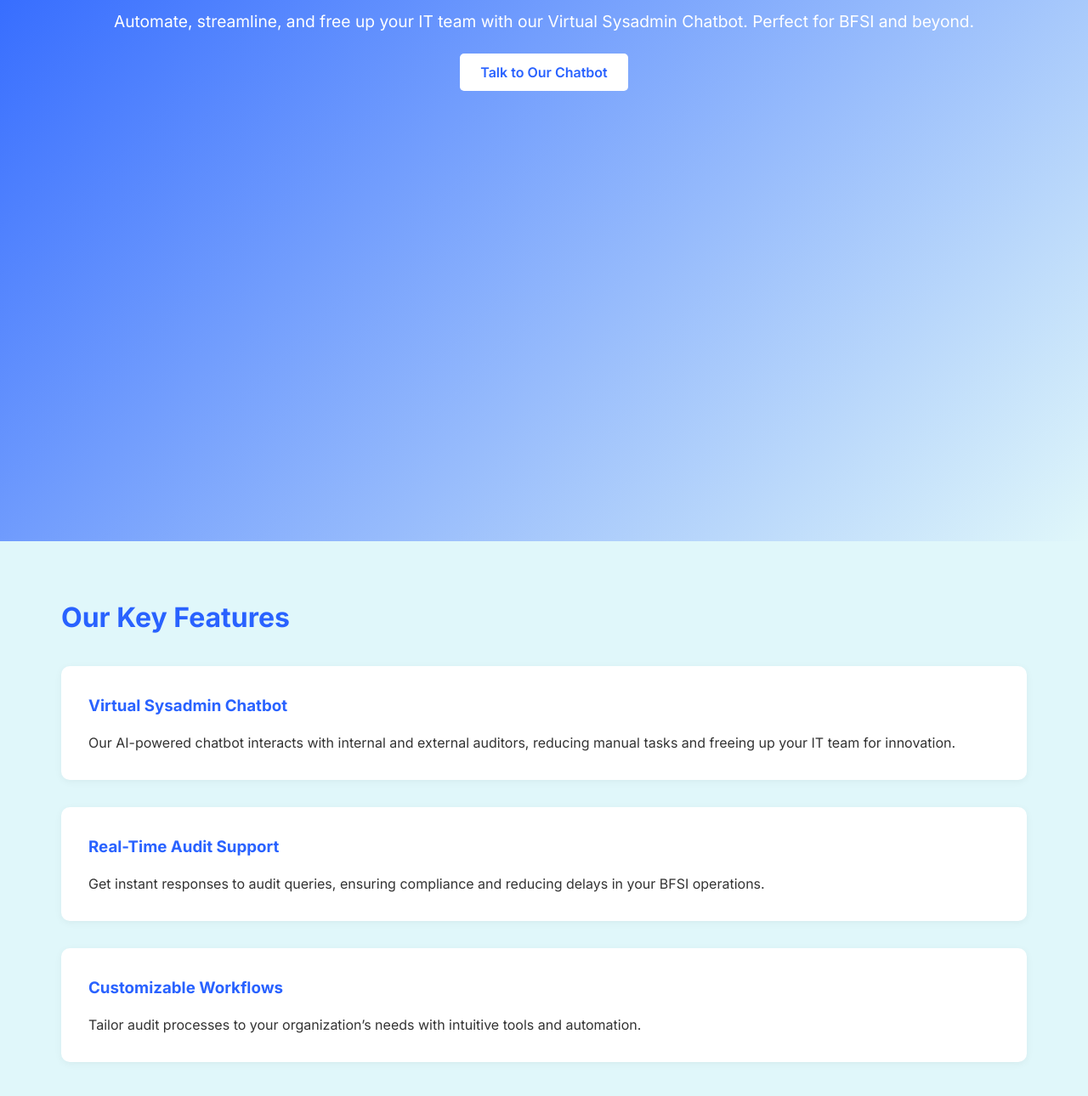
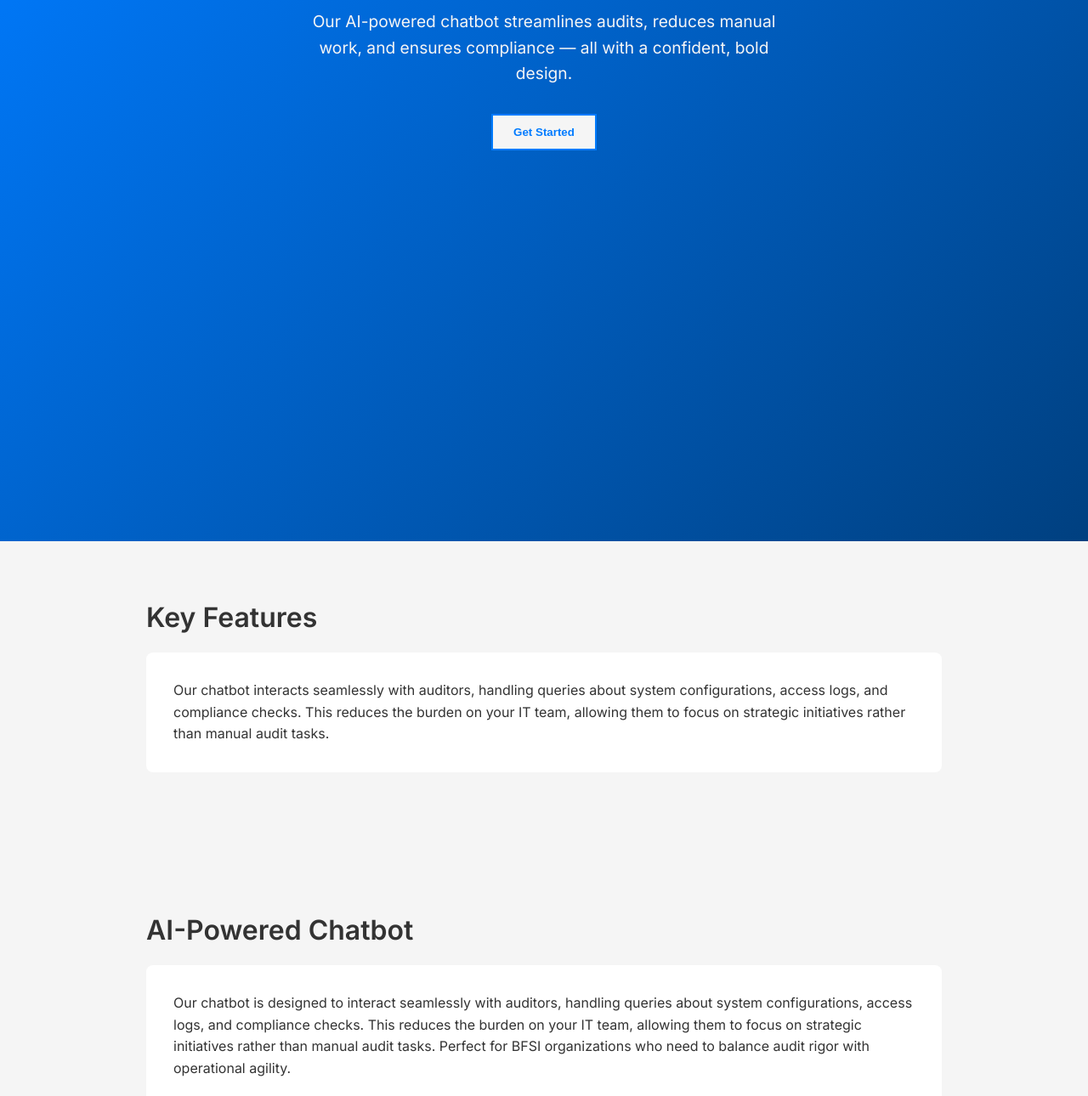
Before and after one commit to kauteetech/autoInfraAudit, a plain HTML site: page index.html in a window 1280 px wide. Shown: the part 163-1453 px from the top of the page at 85% size. Drawn offline with Linux system fonts and the light colour scheme.

Commit message:
Update index.html

```diff
--- a/index.html
+++ b/index.html
@@ -10,11 +10,12 @@
   <link rel="stylesheet" href="https://cdnjs.cloudflare.com/ajax/libs/font-awesome/6.5.0/css/all.min.css" integrity="sha512-..." crossorigin="anonymous" referrerpolicy="no-referrer" />
   <style>
     :root {
-      --primary: #2962ff; /* Vibrant Blue */
-      --accent: #e0f7fa; /* Light Blue */
-      --dark: #0e0e0e;
-      --light: #ffffff;
+      --primary: #007BFF; /* Deep Blue */
+      --accent: #004080; /* Dark Teal */
+      --background: #f5f5f5; /* Light Gray */
       --text-dark: #333333;
+      --card-bg: #ffffff;
+      --card-shadow: rgba(0, 0, 0, 0.1);
     }
 
     * {
@@ -26,7 +27,7 @@
     body {
       font-family: 'Inter', sans-serif;
       color: var(--text-dark);
-      background-color: var(--accent);
+      background-color: var(--background);
       line-height: 1.6;
     }
 
@@ -38,8 +39,8 @@
     header {
       position: fixed;
       width: 100%;
-      background: rgba(255, 255, 255, 0.95);
-      backdrop-filter: blur(10px);
+      background: linear-gradient(135deg, var(--accent), #004080);
+      color: var(--background);
       padding: 1rem 2rem;
       display: flex;
       justify-content: space-between;
@@ -51,29 +52,29 @@
     .logo {
       font-size: 1.5rem;
       font-weight: 700;
-      color: var(--primary);
+      color: var(--background);
       display: flex;
       align-items: center;
     }
 
     .logo i {
       margin-right: 0.5rem;
-      color: var(--primary);
+      color: var(--background);
     }
 
     nav a {
       margin-left: 2rem;
-      font-weight: 500;
+      font-weight: 600;
       transition: color 0.3s;
     }
 
     nav a:hover {
-      color: var(--dark);
+      color: var(--card-bg);
     }
 
     .hero {
-      background: linear-gradient(135deg, var(--primary), #e0f7fa);
-      color: var(--light);
+      background: linear-gradient(135deg, var(--primary), #004080);
+      color: var(--background);
       padding: 5rem 2rem;
       text-align: center;
       min-height: 100vh;
@@ -81,72 +82,53 @@
 
     .hero h1 {
       font-size: 3rem;
+      font-weight: 700;
       margin-bottom: 1rem;
     }
 
     .hero p {
       font-size: 1.2rem;
-      margin-bottom: 2rem;
+      max-width: 600px;
+      margin: 0 auto 2rem;
     }
 
-    .hero .btn {
-      background-color: var(--light);
+    .hero button {
+      background: var(--background);
       color: var(--primary);
+      border: 2px solid var(--primary);
       padding: 0.75rem 1.5rem;
-      border-radius: 5px;
       font-weight: 600;
-      text-decoration: none;
-      transition: background 0.3s;
+      transition: background 0.3s, color 0.3s;
     }
 
-    .hero .btn:hover {
-      background-color: #cce5f0;
+    .hero button:hover {
+      background: var(--primary);
+      color: var(--background);
     }
 
     .section {
       padding: 4rem 2rem;
-      max-width: 1200px;
+      max-width: 1000px;
       margin: 0 auto;
     }
 
     .section h2 {
       font-size: 2rem;
-      margin-bottom: 2rem;
-      color: var(--primary);
+      font-weight: 600;
+      margin-bottom: 1rem;
+    }
+
+    .section p {
+      font-size: 1rem;
+      line-height: 1.6;
     }
 
     .card {
-      background-color: var(--light);
-      border-radius: 10px;
+      background: var(--card-bg);
       padding: 2rem;
       margin-bottom: 2rem;
-      box-shadow: 0 2px 10px rgba(0, 0, 0, 0.05);
-    }
-
-    .card h3 {
-      color: var(--primary);
-      margin-bottom: 1rem;
-    }
-
-    .card p {
-      font-size: 1rem;
-      line-height: 1.5;
-    }
-
-    .chatbot-section {
-      background-color: #f0f9ff;
-      padding: 3rem 2rem;
-      border-radius: 10px;
-      margin-top: 2rem;
-    }
-
-    .chatbot-section h2 {
-      color: var(--primary);
-    }
-
-    .chatbot-section p {
-      font-size: 1.1rem;
-      color: var(--text-dark);
+      border-radius: 8px;
+      box-shadow: var(--card-shadow);
     }
 
     footer {
@@ -154,16 +136,12 @@
       padding: 2rem;
       color: var(--text-dark);
       font-size: 0.9rem;
-      border-top: 1px solid #ccc;
+      background: var(--accent);
     }
 
-    /* Responsive */
     @media (max-width: 768px) {
       .hero h1 {
         font-size: 2.5rem;
-      }
-      .hero p {
-        font-size: 1rem;
       }
     }
   </style>
@@ -175,55 +153,29 @@
     </div>
     <nav>
       <a href="#features">Features</a>
-      <a href="#services">Services</a>
       <a href="#chatbot">Chatbot</a>
       <a href="#contact">Contact</a>
     </nav>
   </header>
 
   <section class="hero">
-    <h1>Revolutionize Your Audits with AuditInfra</h1>
-    <p>Automate, streamline, and free up your IT team with our Virtual Sysadmin Chatbot. Perfect for BFSI and beyond.</p>
-    <a href="#chatbot" class="btn">Talk to Our Chatbot</a>
+    <h1>Revolutionizing Audit Workflows</h1>
+    <p>Our AI-powered chatbot streamlines audits, reduces manual work, and ensures compliance — all with a confident, bold design.</p>
+    <button>Get Started</button>
   </section>
 
   <section class="section" id="features">
-    <h2>Our Key Features</h2>
+    <h2>Key Features</h2>
     <div class="card">
-      <h3>Virtual Sysadmin Chatbot</h3>
-      <p>Our AI-powered chatbot interacts with internal and external auditors, reducing manual tasks and freeing up your IT team for innovation.</p>
-    </div>
-    <div class="card">
-      <h3>Real-Time Audit Support</h3>
-      <p>Get instant responses to audit queries, ensuring compliance and reducing delays in your BFSI operations.</p>
-    </div>
-    <div class="card">
-      <h3>Customizable Workflows</h3>
-      <p>Tailor audit processes to your organization’s needs with intuitive tools and automation.</p>
+      <p>Our chatbot interacts seamlessly with auditors, handling queries about system configurations, access logs, and compliance checks. This reduces the burden on your IT team, allowing them to focus on strategic initiatives rather than manual audit tasks.</p>
     </div>
   </section>
 
-  <section class="section" id="services">
-    <h2>Services We Offer</h2>
+  <section class="section" id="chatbot">
+    <h2>AI-Powered Chatbot</h2>
     <div class="card">
-      <h3>Audit Automation</h3>
-      <p>Automate repetitive audit tasks to save time and reduce human error.</p>
+      <p>Our chatbot is designed to interact seamlessly with auditors, handling queries about system configurations, access logs, and compliance checks. This reduces the burden on your IT team, allowing them to focus on strategic initiatives rather than manual audit tasks. Perfect for BFSI organizations who need to balance audit rigor with operational agility.</p>
     </div>
-    <div class="card">
-      <h3>Compliance Management</h3>
-      <p>Stay ahead of regulatory requirements with real-time compliance checks and reporting.</p>
-    </div>
-    <div class="card">
-      <h3>IT Team Support</h3>
-      <p>Free up your IT department to focus on innovation with our hands-free audit solutions.</p>
-    </div>
-  </section>
-
-  <section class="chatbot-section" id="chatbot">
-    <h2>Meet Your Virtual Sysadmin Chatbot</h2>
-    <p>
-      Our chatbot is designed to interact seamlessly with auditors, handling queries about system configurations, access logs, and compliance checks. This reduces the burden on your IT team, allowing them to focus on strategic initiatives rather than manual audit tasks. Perfect for BFSI organizations who need to balance audit rigor with operational agility.
-    </p>
   </section>
 
   <section class="section" id="contact">
```
